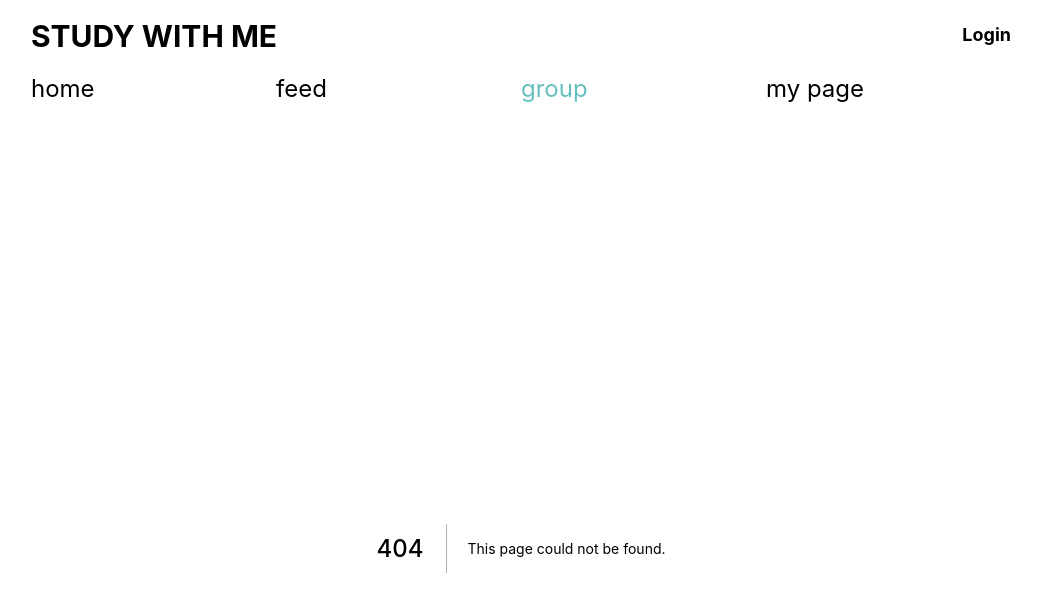
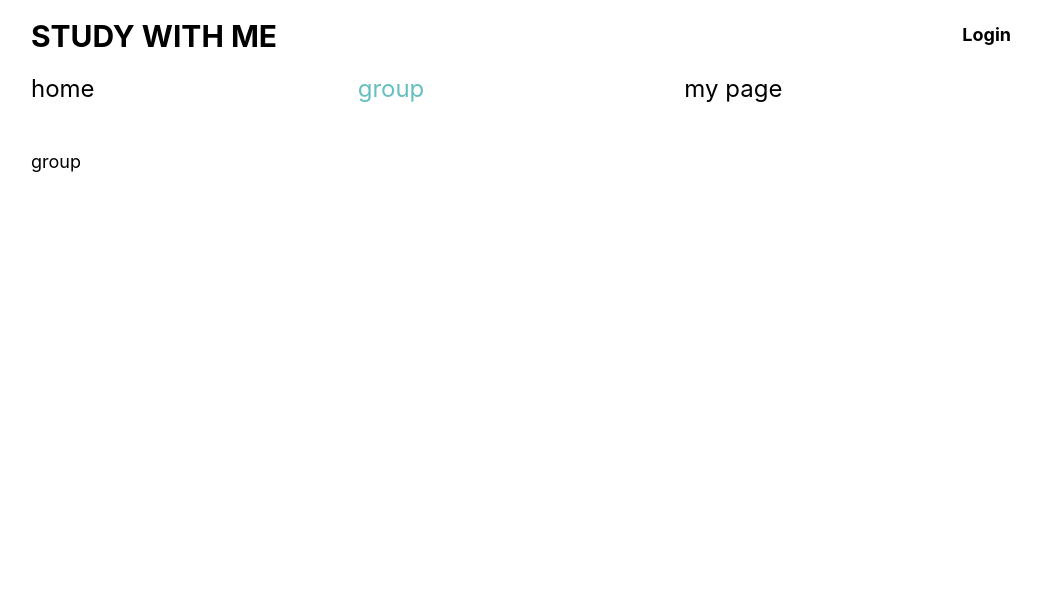
Before and after one commit to parkseyeonn/post, a Next.js app: page /group in a window 1280 px wide. Before the commit this address had no page. Shown: the top 596 px of the page, without its empty margins (119-1160 px from the left). Built offline with nearby package versions, Linux system fonts and the light colour scheme.

Commit message:
group page

```diff
--- a/components/NavBar.tsx
+++ b/components/NavBar.tsx
@@ -25,10 +25,7 @@ export default function NavBar(){
       <Link href={'/'} passHref>
         <StyledLink isCurrentPage={pathname === '/'}>home</StyledLink>
       </Link>
-      <Link href={'/'} passHref>
-        <StyledLink isCurrentPage={pathname === '/feed'}>feed</StyledLink>
-      </Link>
-      <Link href={'/'} passHref>
+      <Link href={'/group'} passHref>
         <StyledLink isCurrentPage={pathname === '/group'}>group</StyledLink>
       </Link>
       <Link href={'/mypage'} passHref>
--- /dev/null
+++ b/pages/group.tsx
@@ -0,0 +1,15 @@
+import type { NextPage } from 'next';
+import { useState } from 'react';
+import Seo from '../components/Seo';
+
+const Group: NextPage = () => {
+
+  return (
+    <div>
+      <Seo />
+      group
+    </div>
+  )
+};
+
+export default Group;
--- a/pages/login.tsx
+++ b/pages/login.tsx
@@ -27,7 +27,7 @@ const LoginButton = styled(Button)`
   margin-top: 24px;
 `;
 
-const Login: nextPage = () => {
+const Login: NextPage = () => {
   const [id, setId] = useState('');
   const [password, setPassword] = useState('');
 
```
